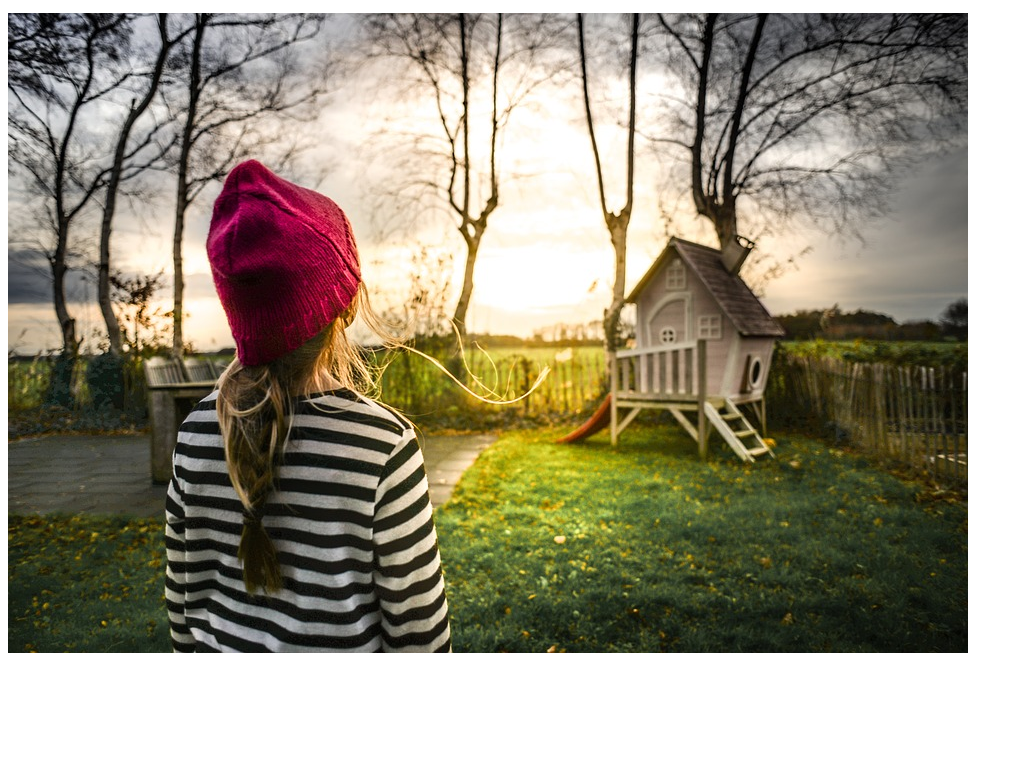
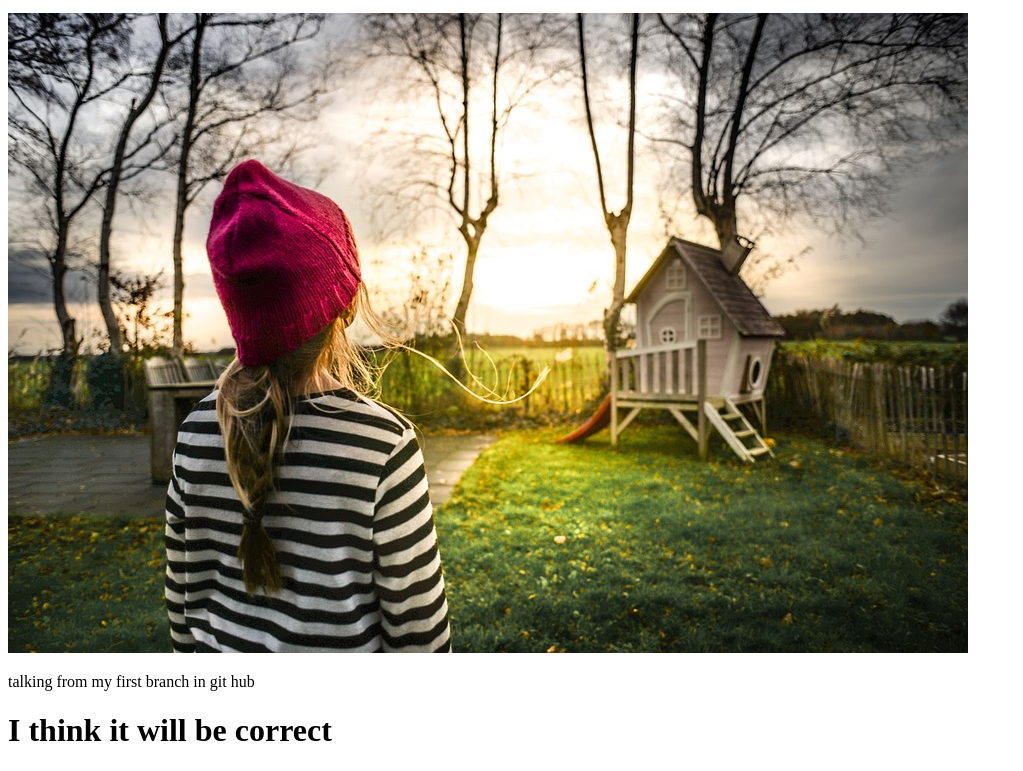
Before and after one commit to princedas25/my-first-website, a plain HTML site: page index.html in a window 1280 px wide. Shown: the part 233-1004 px from the top of the page, without its empty margins (0-1023 px from the left). Before the commit the page ends 898 px from the top, so only its background shows below. Drawn offline with Linux system fonts and the light colour scheme.

Commit message:
adding first branch in git

```diff
--- a/index.html
+++ b/index.html
@@ -12,6 +12,9 @@
     <h1>hello guys</h1>
     <p>i am here</p>
     <img src="nature.jpg">
+    <p>talking from my first branch in git hub</p>
+    <h1>I think it will be correct</h1>
+
 
 </body>
 </html>
```
